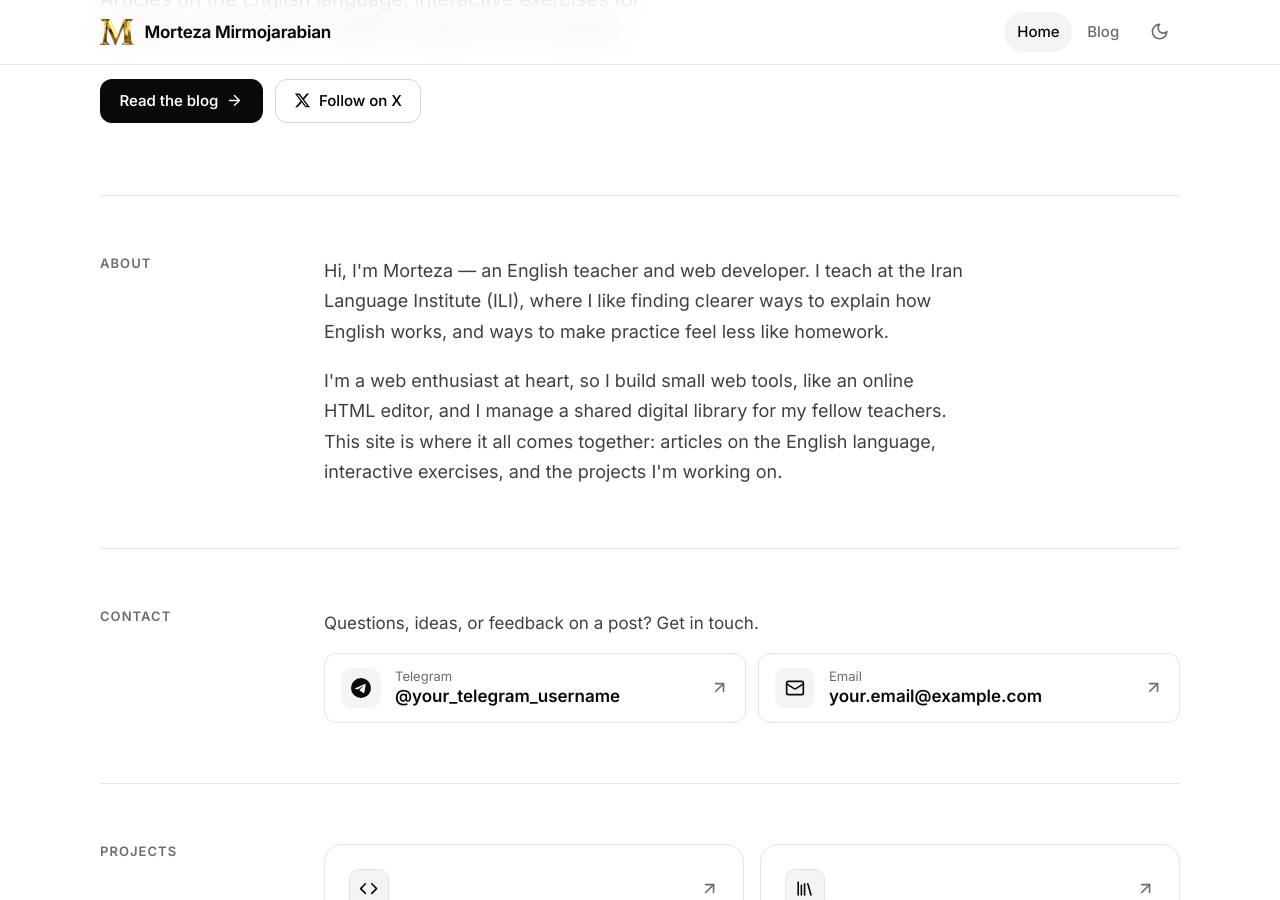
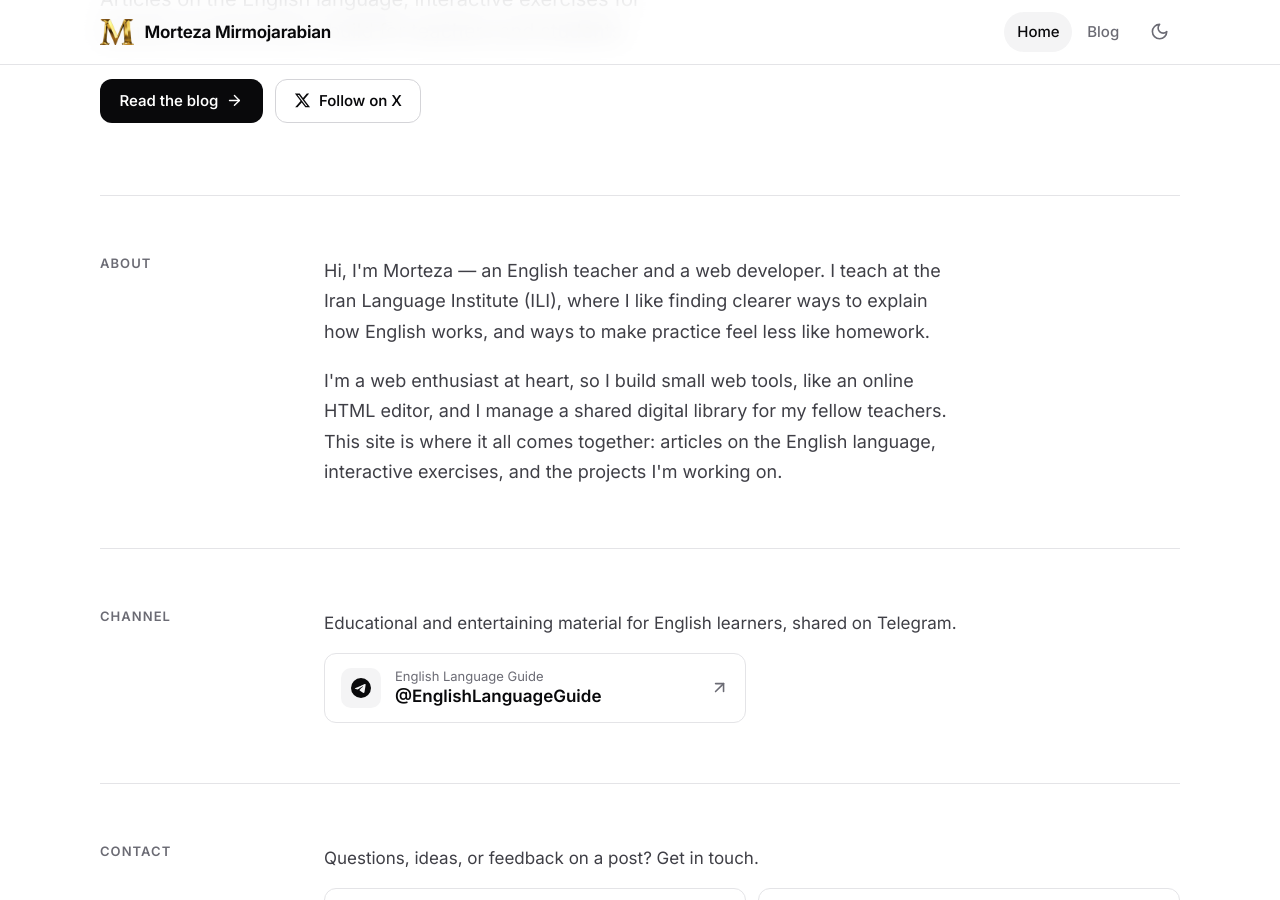
Before and after one commit to MortezaMirmojarabian/MortezaMirmojarabian.github.io, a Jekyll site: the page built from index.html, in a window 1280 px wide and 900 px high, scrolled down 369 px. Built offline with Jekyll 4.4.1, drawn with Linux system fonts in a browser that asks for light colours.

Commit message:
Add files via upload

```diff
--- a/index.html
+++ b/index.html
@@ -16,8 +16,29 @@ layout: default
 <section class="container row" id="about" aria-labelledby="about-title">
   <h2 class="row-label" id="about-title">About</h2>
   <div class="row-body about-text">
-    <p>Hi, I'm Morteza &mdash; an English teacher and web developer. I teach at the Iran Language Institute (ILI), where I like finding clearer ways to explain how English works, and ways to make practice feel less like homework.</p>
+    <p>Hi, I'm Morteza &mdash; an English teacher and a web developer. I teach at the Iran Language Institute (ILI), where I like finding clearer ways to explain how English works, and ways to make practice feel less like homework.</p>
     <p>I'm a web enthusiast at heart, so I build small web tools, like an online HTML editor, and I manage a shared digital library for my fellow teachers. This site is where it all comes together: articles on the English language, interactive exercises, and the projects I'm working on.</p>
+  </div>
+</section>
+
+{% comment %} CHANNEL (the Telegram channel; to change it, edit the link and the two names below) {% endcomment %}
+<section class="container row" id="channel" aria-labelledby="channel-title">
+  <h2 class="row-label" id="channel-title">Channel</h2>
+  <div class="row-body">
+    <p class="row-intro">Educational and entertaining material for English learners, shared on Telegram.</p>
+    <ul class="contact-grid">
+      <li>
+        <a class="contact-item" href="https://t.me/EnglishLanguageGuide" target="_blank" rel="noopener noreferrer">
+          <span class="contact-icon" aria-hidden="true"><svg class="icon"><use href="#i-telegram"/></svg></span>
+          <span class="contact-text">
+            <span class="contact-label">English Language Guide</span>
+            <span class="contact-value">@EnglishLanguageGuide</span>
+          </span>
+          <svg class="icon contact-arrow" aria-hidden="true"><use href="#i-arrow-up-right"/></svg>
+          <span class="sr-only">(opens in a new tab)</span>
+        </a>
+      </li>
+    </ul>
   </div>
 </section>
 
```
